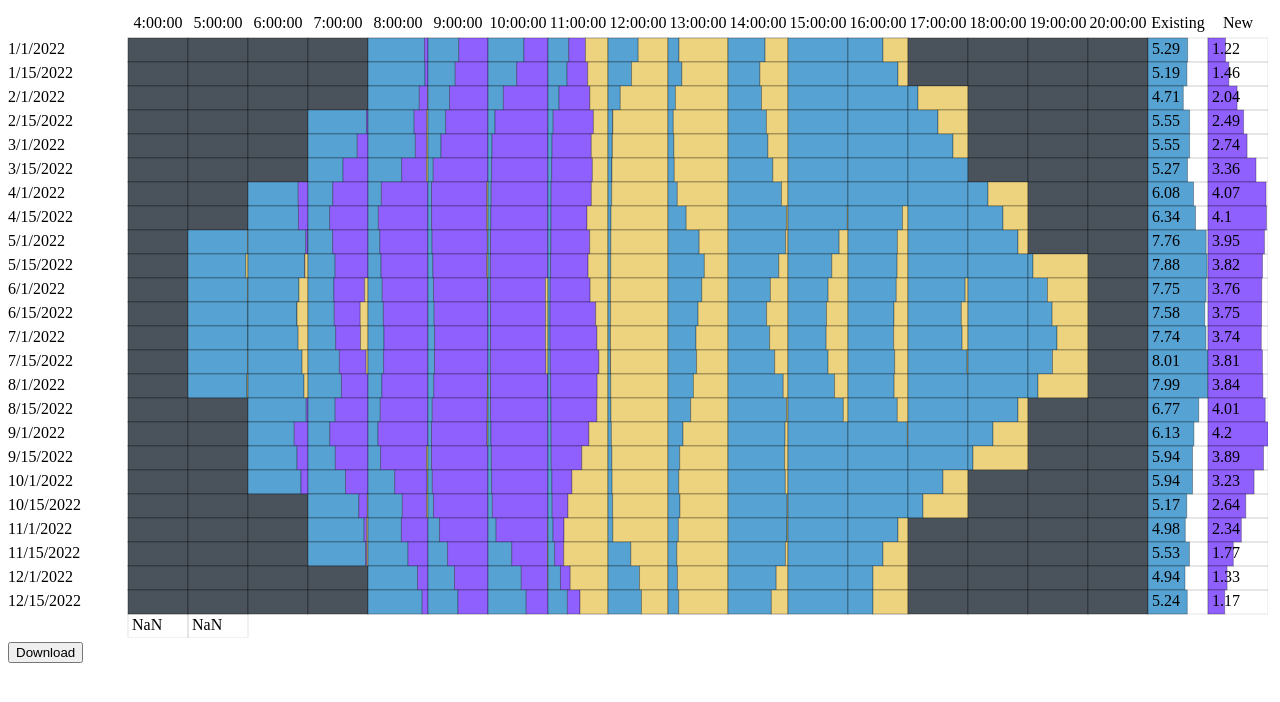
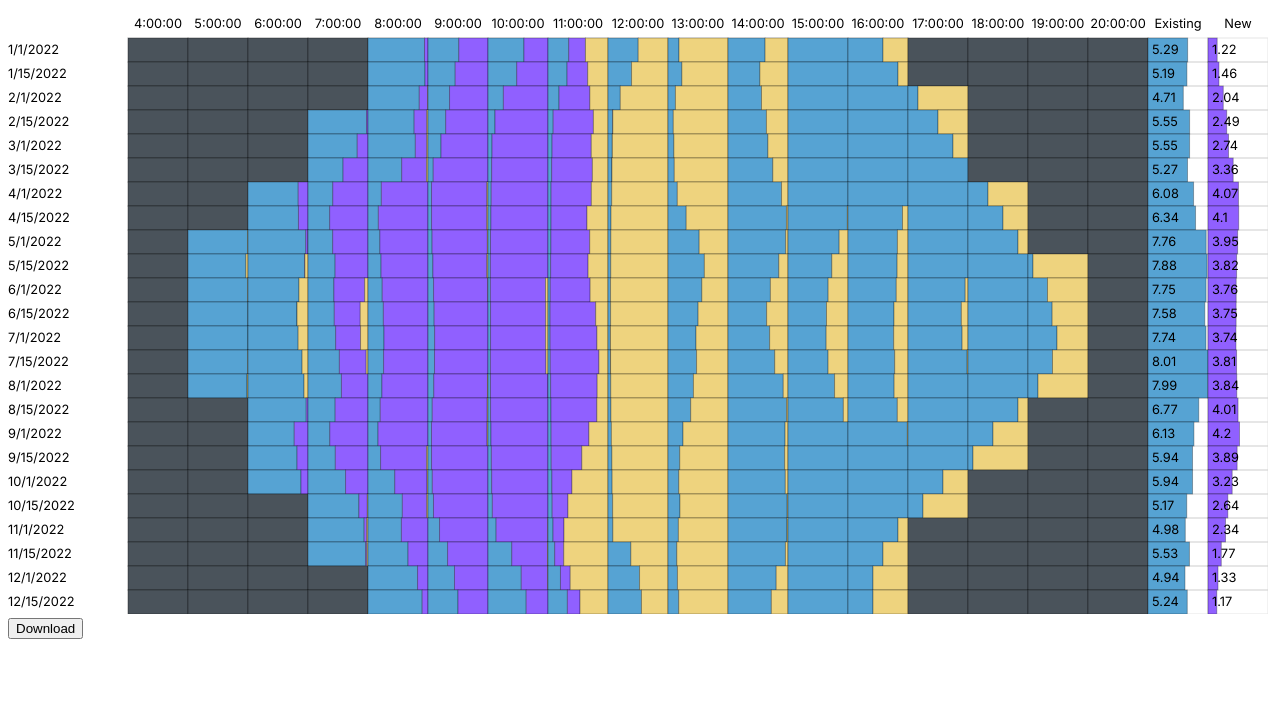
Before and after one commit to gouldingken/grid-stack-charts, a React (Vite) app: page / in a window 1280 px wide. Shown: the top 702 px of the page. Built offline with nearby package versions, Linux system fonts and the light colour scheme.

Commit message:
global column max; fonts

```diff
--- a/src/App.scss
+++ b/src/App.scss
@@ -1,4 +1,7 @@
+@import url('https://fonts.googleapis.com/css2?family=Inter:wght@200;400;600;800&display=swap');
+
 .GridStackChart {
   //NOTE - can't use styles here for SVG elements because they don't carry through in the download
-
+  font-family: 'Inter', sans-serif;
+  font-size: 0.8em;
 }
--- a/src/fromCsv.tsx
+++ b/src/fromCsv.tsx
@@ -1,7 +1,7 @@
 import { ChartCell, ChartData, ChartRow } from "./components/GridStackChart";
 import { DataSet } from './App';
 
-export function fromCsv(dataSets: DataSet[]): ChartData {
+export function fromCsv(dataSets: DataSet[], useGlobalMax = true): ChartData {
     const rows: ChartRow[] = [];
     const mainData = dataSets[0].csvData; //ASSUME the same basic layout
     const columnTitles = [...mainData.headers.slice(1), ...dataSets.filter(d => d.includeRowTotal).map(d => d.title)];
@@ -28,6 +28,8 @@ export function fromCsv(dataSets: DataSet[]): ChartData {
         rowSumsArr[r] = rowSums;
     }
     const maxValues: { [key: string]: number; } = {};
+
+    let maxMax = 0
     for (let rs of rowSumsArr) {
         for (let k in rs) {
             if (!maxValues[k]) {
@@ -35,11 +37,13 @@ export function fromCsv(dataSets: DataSet[]): ChartData {
             } else {
                 maxValues[k] = Math.max(rs[k], maxValues[k]);
             }
+            maxMax = Math.max(maxMax, maxValues[k])
         }
     }
 
     for (let r = 0; r < mainData.data.length; r++) {
         const rowData = mainData.data[r];
+        if (rowData.length < 5) continue;//clean up CSV issue
         const row: ChartRow = { cells: [], title: rowData[0] };
         rows.push(row);
         const rowSums: { [key: string]: number; } = {};
@@ -68,9 +72,11 @@ export function fromCsv(dataSets: DataSet[]): ChartData {
         }
         for (let d of dataSets.filter(d => d.includeRowTotal)) {
             const totalCell: ChartCell = { values: [], label: `${Math.round(rowSums[d.id] * 100) / 100}` };
+            let maxValue = maxValues[d.id];
+            if (useGlobalMax) maxValue = maxMax;
             totalCell.values.push({
                 color: d.color,
-                value: rowSums[d.id] / maxValues[d.id],
+                value: rowSums[d.id] / maxValue,
             });
             row.cells.push(totalCell);
         }
```
